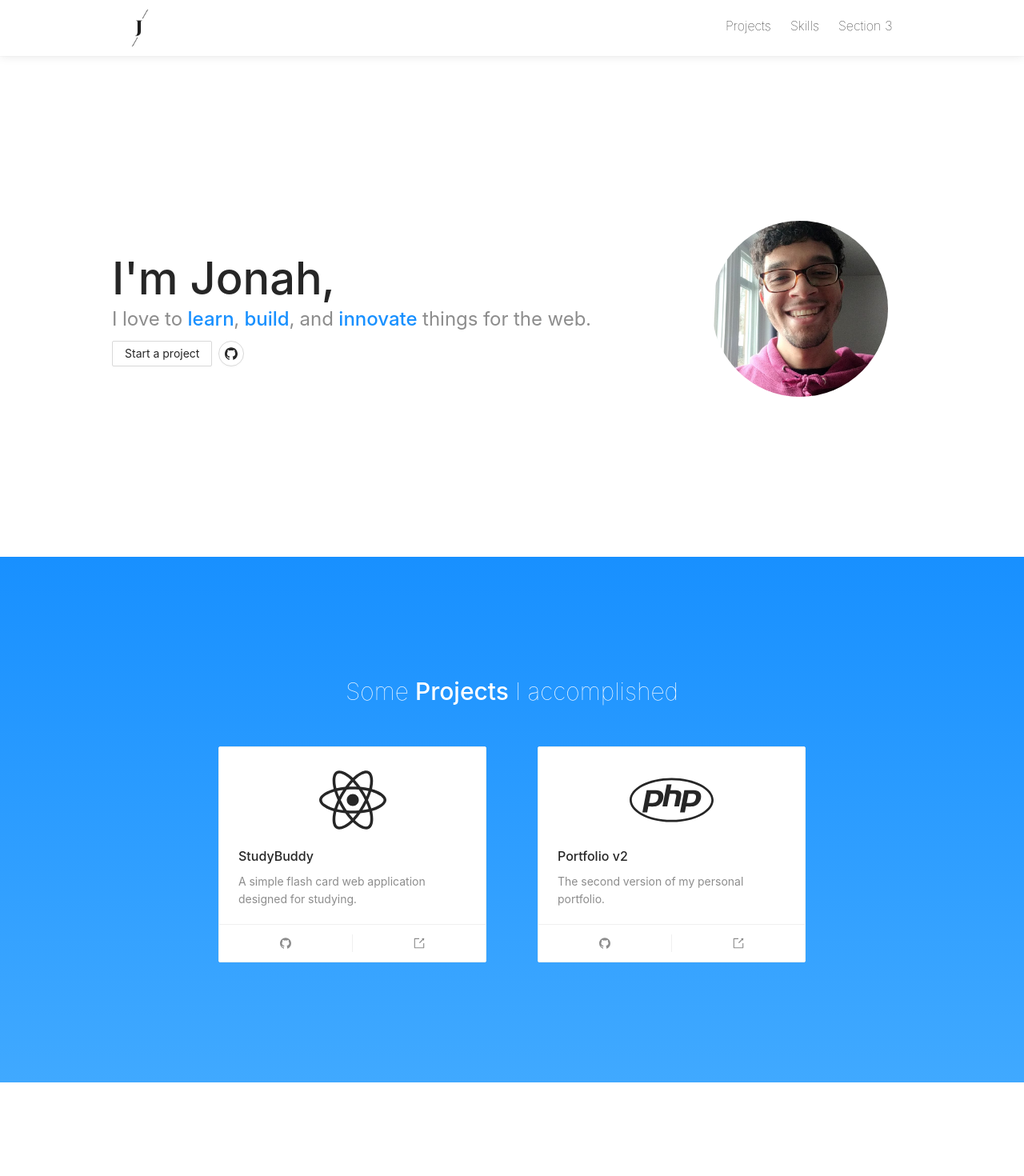
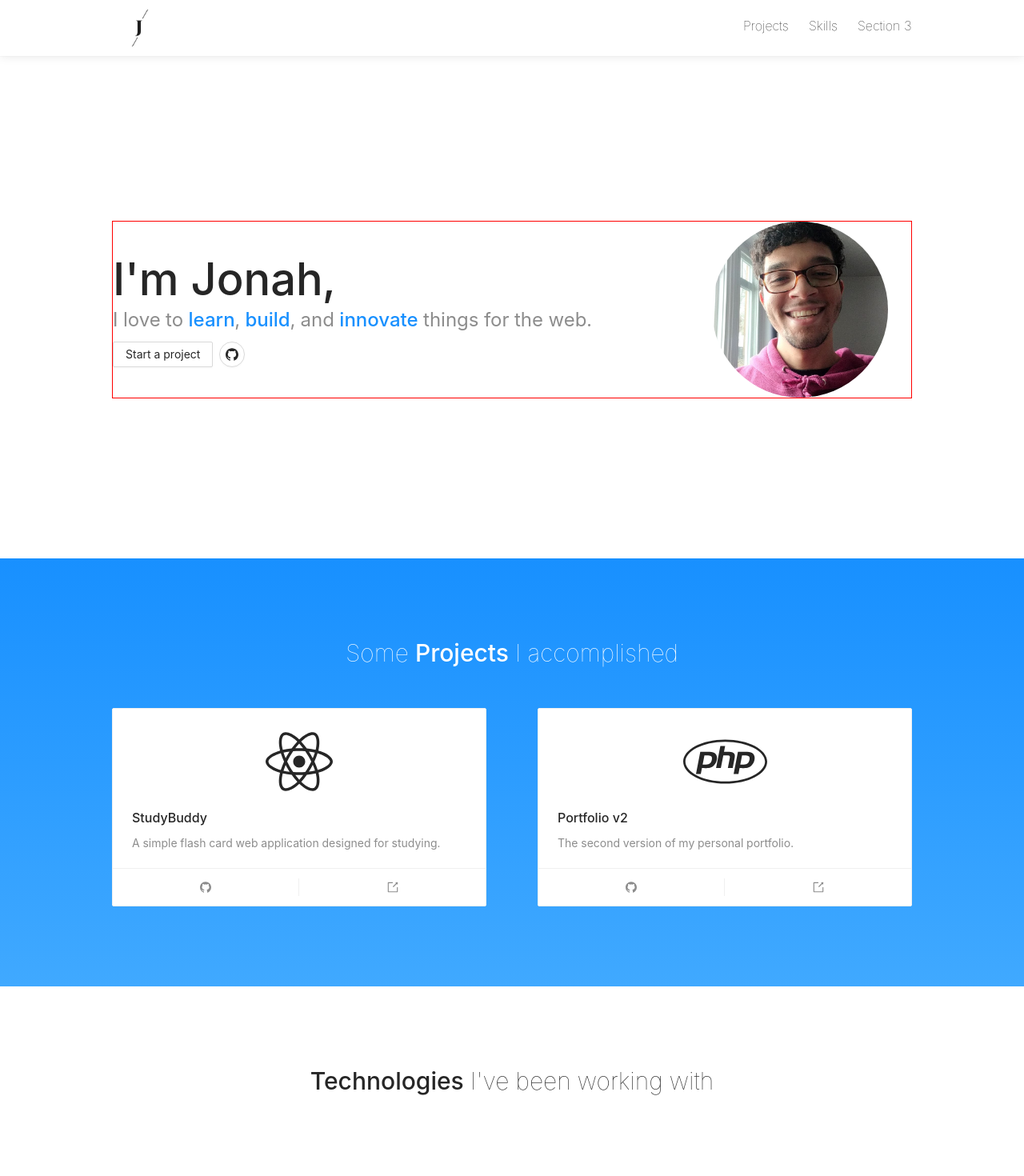
Before and after one commit to jonahlouis4/Portfolio-v3, a React (Create React App) app: page / in a window 1280 px wide. Shown: the top 1470 px of the page at 80% size. Built offline with nearby package versions, Linux system fonts and the light colour scheme.

Commit message:
:x: removed "Space" element

```diff
--- a/src/components/Header.css
+++ b/src/components/Header.css
@@ -9,6 +9,7 @@
     box-shadow: 0 0 1px rgba(0, 0, 0, 0);
     position: relative;
     overflow: hidden;
+    padding-left: 25px;
   }
   .sLink:before {
     content: "";
--- a/src/components/Header.js
+++ b/src/components/Header.js
@@ -1,6 +1,6 @@
-import React, { useState } from 'react'
+import React from 'react'
 import './Header.css'
-import { Typography, Space } from 'antd'
+import { Typography } from 'antd'
 import { MenuOutlined } from '@ant-design/icons'
 import logo from '../images/logo_home.jpg'
 
@@ -16,7 +16,7 @@ const navContainer = {
 
 const sectionContainer = {
     float: 'right',
-    fontWeight: "500"
+    fontWeight: "500",
 }
 
 const homeLink = {
@@ -33,7 +33,7 @@ const menuIcon = {
 const sections = {
     fontSize: '16px',
     fontWeight: '100',
-    marginTop: '20px'
+    marginTop: '20px',
 }
 
 const Header = ({isOpen, sideNavControl, sectionName}) => {
@@ -55,12 +55,10 @@ const Header = ({isOpen, sideNavControl, sectionName}) => {
                 <div
                 style={sectionContainer}
                 >
-                    <Space size="large" >
-                        <a href="#" style={sections} className="section-sections sLink">{sectionName.section1}</a>
-                        <a href="#" style={sections} className="section-sections sLink">{sectionName.section2}</a>
-                        <a href="#" style={sections} className="section-sections sLink">{sectionName.section3}</a>
-                        <MenuOutlined style={menuIcon} className="section-menu" onClick={navControl}/>
-                    </Space>
+                    <a href="#" style={sections} className="section-sections sLink">{sectionName.section1}</a>
+                    <a href="#" style={sections} className="section-sections sLink">{sectionName.section2}</a>
+                    <a href="#" style={sections} className="section-sections sLink">{sectionName.section3}</a>
+                    <MenuOutlined style={menuIcon} className="section-menu" onClick={navControl}/>
                 </div>
             </div>
         </div>
--- a/src/components/Introduction.js
+++ b/src/components/Introduction.js
@@ -27,7 +27,7 @@ const colorFont = {
 const Introduction = () => {
     return (
         <div
-        style={{margin: '200px 0'}}
+        style={{margin: '200px 0', border: '1px solid red'}}
         className="introduction-container"
         >
             <Row>
--- a/src/components/Projects.js
+++ b/src/components/Projects.js
@@ -27,7 +27,7 @@ const Projects = () => {
     /** Card format for each project */
     const cardDisplay = projects.map(project => { return (
         <Col
-        xs={{span:24}} sm={{span:24}} md={{span:12}} lg={{span:10}} xl={{span:9}}>
+        xs={{span:24}} sm={{span:24}} md={{span:12}} lg={{span:10}} xl={{span:12}}>
             <ProjectDisplay
             iconName={project.iconName}
             projectName={project.projectName}
@@ -40,7 +40,7 @@ const Projects = () => {
 
     return (
         <div
-        style={{padding:'150px 0'}}
+        style={{padding:'100px 0'}}
         >
             <div
             style={{textAlign: 'center'}}
--- a/src/components/Technologies.js
+++ b/src/components/Technologies.js
@@ -1,5 +1,7 @@
 import React from 'react'
 
+import { FontAwesomeIcon } from '@fortawesome/react-fontawesome'
+import { faReact, faJsSquare, faAngular } from '@fortawesome/free-brands-svg-icons'
 import { Typography, Col, Row } from 'antd';
 
 const { Title } = Typography;
@@ -14,13 +16,18 @@ const sectionTitle = {
 const Technologies = () => {
     return (
         <div
-        style={{margin:'150px'}}
+        style={{margin:'100px'}}
         >
             <div
             style={{textAlign:'center'}}
             >
                 <Title style={sectionTitle}><span style={{fontWeight: '500'}}>Technologies</span> I've been working with</Title>
             </div>
+            <div
+            style={{paddingTop:'50px'}}
+            >
+
+            </div>
         </div>
     )
 }
```
Also changed, not shown: 1 other file (tests, documents, lock files or other folders).
